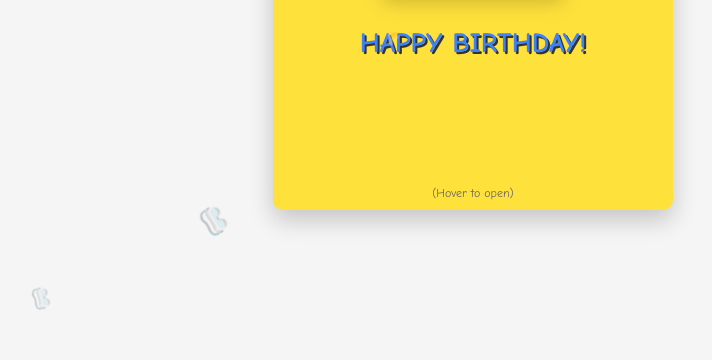
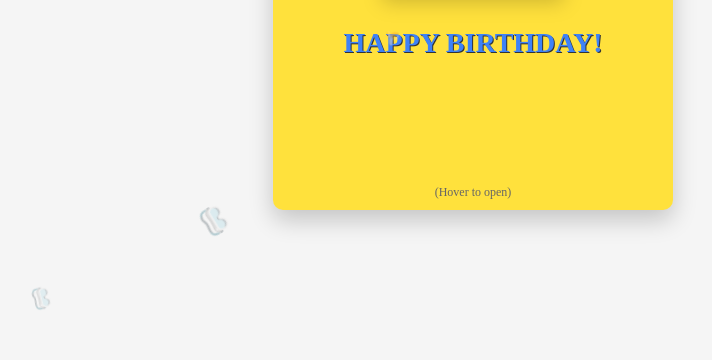
Before and after one commit to PontakornDev/hbd-card, a plain HTML site: page index.html in a window 1280 px wide. Shown: the part 440-800 px from the top of the page, without its empty margins (167-879 px from the left). Drawn offline with Linux system fonts and the light colour scheme.

Commit message:
ียกฟะำ

```diff
--- a/index.html
+++ b/index.html
@@ -36,8 +36,8 @@
           หรือแม้แต่ตอนที่เราเถียงกันเรื่องไร้สาระ 😜
           ปีนี้เราจะสร้างความทรงจำดีๆ ด้วยกันอีกเยอะเลย!
           รอดูนะว่าเราจะมีเรื่องบ้าๆ อะไรให้หัวเราะกันอีกบ้าง รักนะ! อย่าลืมล่ะ
-          ว่าฉันโชคดีแค่ไหนที่มีหนูอยู่ข้างๆ ❤️ วันนี้ขอให้มีความสุขมากๆ
-          นะคนดี!"
+          ว่าพี่โชคดีแค่ไหนที่มีหนูอยู่ข้างๆ ❤️ วันนี้ขอให้มีความสุขมากๆ
+          นะคนเก่่ง!"
         </div>
         <div style="font-weight: bold; font-size: 24px; color: #3e82f7">
           With lots of minion love ❤️
--- a/style.css
+++ b/style.css
@@ -1,5 +1,5 @@
 body {
-  font-family: "Comic Sans MS", cursive, sans-serif;
+  /* font-family: "Comic Sans MS", cursive, sans-serif; */
   background-color: #f5f5f5;
   display: flex;
   justify-content: center;
@@ -72,7 +72,7 @@ body {
   color: #3e82f7;
   font-weight: bold;
   margin-top: 10px;
-  text-shadow: 2px 2px 0 #333;
+  text-shadow: 1px 1px 0 #333;
 }
 
 .minion-confetti {
```
